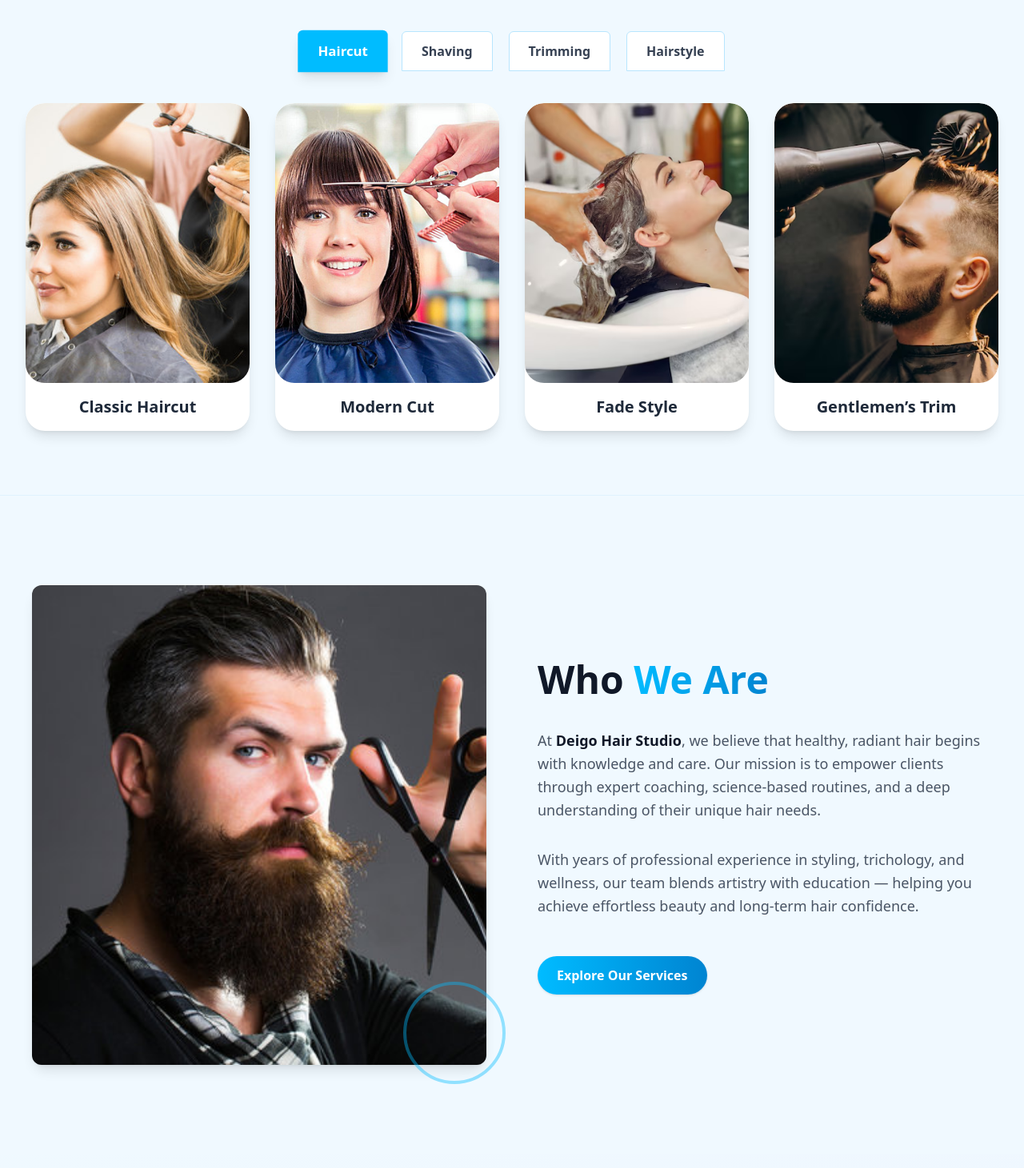
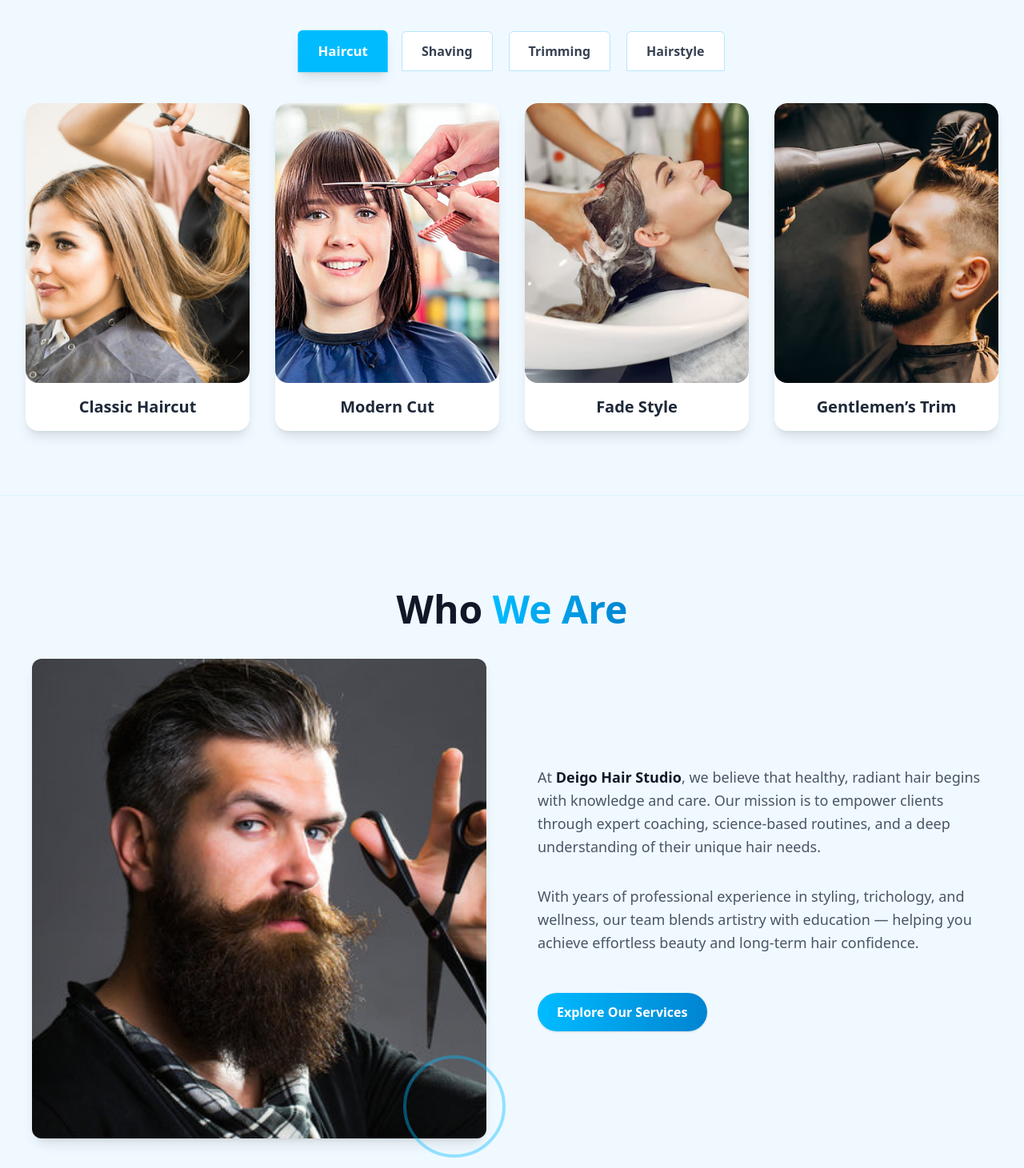
Before and after one commit to afterrender1/hair-studio, a Next.js app: page / in a window 1280 px wide. Shown: the part 929-2390 px from the top of the page at 80% size. Built offline with nearby package versions, Linux system fonts and the light colour scheme.

Commit message:
log form data for testing , fixed service error ,  and change btn position and some work with border radius

```diff
--- a/components/Contact.jsx
+++ b/components/Contact.jsx
@@ -26,6 +26,8 @@ export default function Contact() {
     setIsSubmitting(true);
     try {
       await new Promise((resolve) => setTimeout(resolve, 1000));
+      console.log(formData);
+
       setShowToast(true);
       setTimeout(() => {
         setShowToast(false);
--- a/components/Services.jsx
+++ b/components/Services.jsx
@@ -1,6 +1,6 @@
 "use client";
 
-import { useState } from "react";
+import { useState, useEffect } from "react";
 import { motion, AnimatePresence } from "framer-motion";
 import Image from "next/image";
 
@@ -53,13 +53,20 @@ const allServices = {
 
 export default function Services() {
   const [filter, setFilter] = useState("Haircut");
+  const [mounted, setMounted] = useState(false); // ✅ add mounted state
   const filters = Object.keys(allServices);
+
+  useEffect(() => {
+    setMounted(true); // ✅ only render after client mount
+  }, []);
 
   const fadeUp = {
     hidden: { opacity: 0, scale: 0.85, y: 15 },
     visible: { opacity: 1, scale: 1, y: 0, transition: { duration: 0.15, ease: "easeOut" } },
     exit: { opacity: 0, scale: 0.9, y: -10, transition: { duration: 0.12, ease: "easeIn" } },
   };
+
+  if (!mounted) return null; // ✅ prevent SSR mismatch
 
   return (
     <section className="py-16 md:py-20 bg-sky-50 overflow-hidden" id="services">
@@ -114,14 +121,14 @@ export default function Services() {
                 animate="visible"
                 exit="exit"
                 transition={{ duration: 0.15, delay: index * 0.03 }}
-                className="overflow-hidden rounded-2xl sm:rounded-3xl shadow-lg bg-white hover:shadow-2xl hover:-translate-y-1 sm:hover:-translate-y-2 transform transition-all"
+                className="overflow-hidden rounded-xl sm:rounded-2xl shadow-lg bg-white hover:shadow-2xl hover:-translate-y-1 sm:hover:-translate-y-2 transform transition-all"
               >
                 <div className="relative w-full aspect-[4/5]">
                   <Image
                     src={item.img}
                     alt={item.name}
                     fill
-                    className="object-cover rounded-2xl sm:rounded-3xl"
+                    className="object-cover rounded-xl sm:rounded-2xl"
                   />
                 </div>
                 <div className="text-center py-3 sm:py-4 px-2">
--- a/components/whoweare.jsx
+++ b/components/whoweare.jsx
@@ -8,9 +8,17 @@ export default function WhoWeAre() {
       id="about"
       className="w-full bg-sky-50 py-16 sm:py-20 md:py-28 border-t border-sky-100"
     >
+          <h2 className="text-2xl sm:text-3xl md:text-4xl lg:text-5xl font-bold text-gray-900 leading-tight text-center mb-8">
+            Who{" "}
+            <span className="bg-gradient-to-r from-sky-400 to-sky-600 bg-clip-text text-transparent">
+              We Are
+            </span>
+          </h2>
       <div className="max-w-7xl mx-auto px-4 sm:px-6 lg:px-10 grid md:grid-cols-2 gap-10 md:gap-16 items-center">
         {/* Left image */}
+
         <div className="relative w-full">
+
           <div className="rounded-2xl overflow-hidden shadow-lg w-full h-80 sm:h-96 md:h-[600px]">
             <Image
               src="/teamimg.png"
@@ -27,12 +35,7 @@ export default function WhoWeAre() {
 
         {/* Right text content */}
         <div className="space-y-5 sm:space-y-6 md:space-y-8">
-          <h2 className="text-2xl sm:text-3xl md:text-4xl lg:text-5xl font-bold text-gray-900 leading-tight">
-            Who{" "}
-            <span className="bg-gradient-to-r from-sky-400 to-sky-600 bg-clip-text text-transparent">
-              We Are
-            </span>
-          </h2>
+
 
           <p className="text-gray-600 text-sm sm:text-base md:text-lg leading-relaxed">
             At <span className="font-semibold text-gray-900">Deigo Hair Studio</span>,
@@ -47,7 +50,7 @@ export default function WhoWeAre() {
             and long-term hair confidence.
           </p>
 
-          <div className="pt-4">
+          <div className="pt-4 flex justify-center md:justify-start">
             <a
               href="#services"
               className="inline-block px-5 sm:px-6 py-2.5 sm:py-3 rounded-full bg-gradient-to-r from-sky-400 to-sky-600 text-white text-sm sm:text-base font-semibold shadow-sm hover:shadow-lg transition-all"
```
